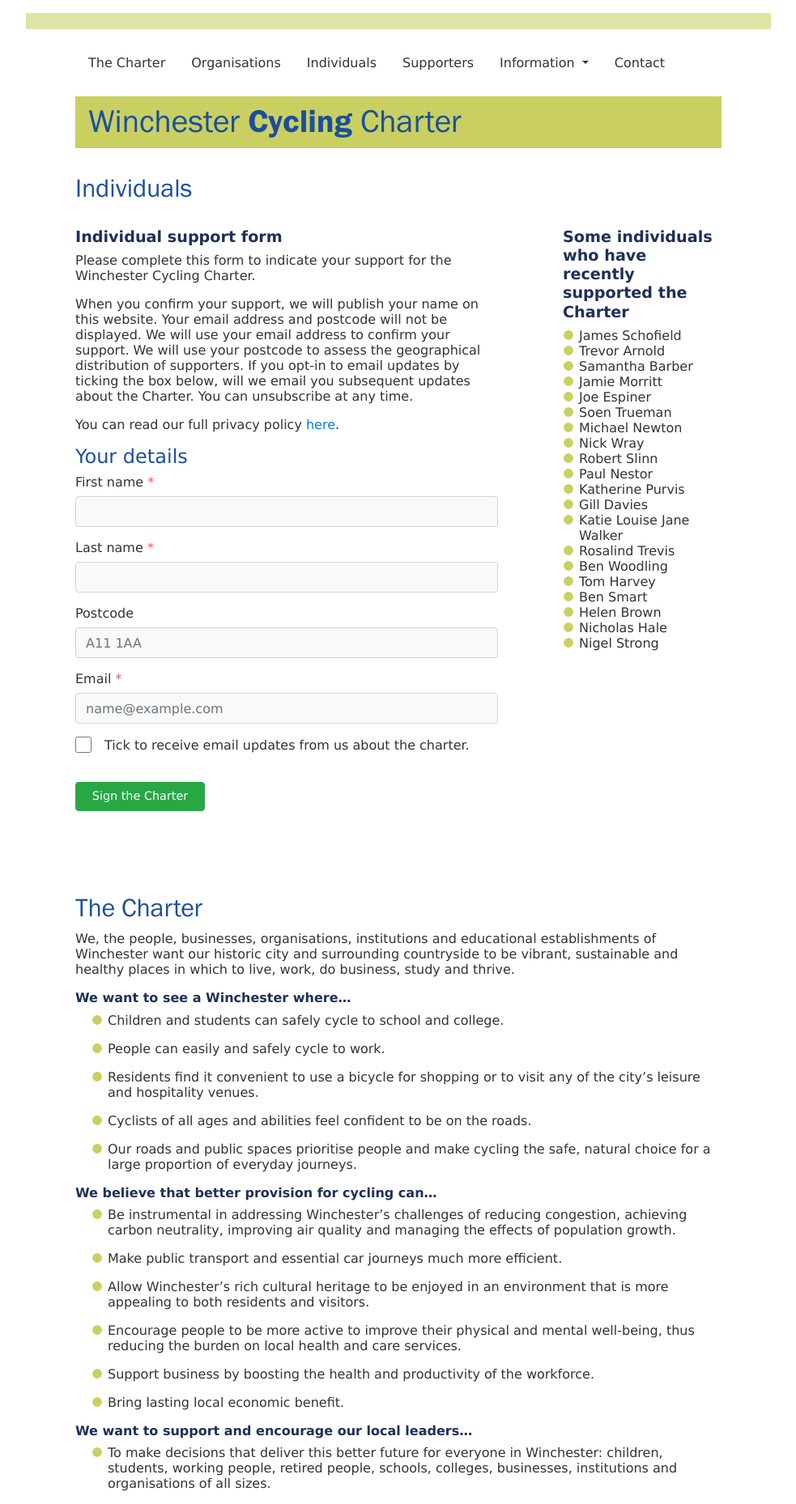
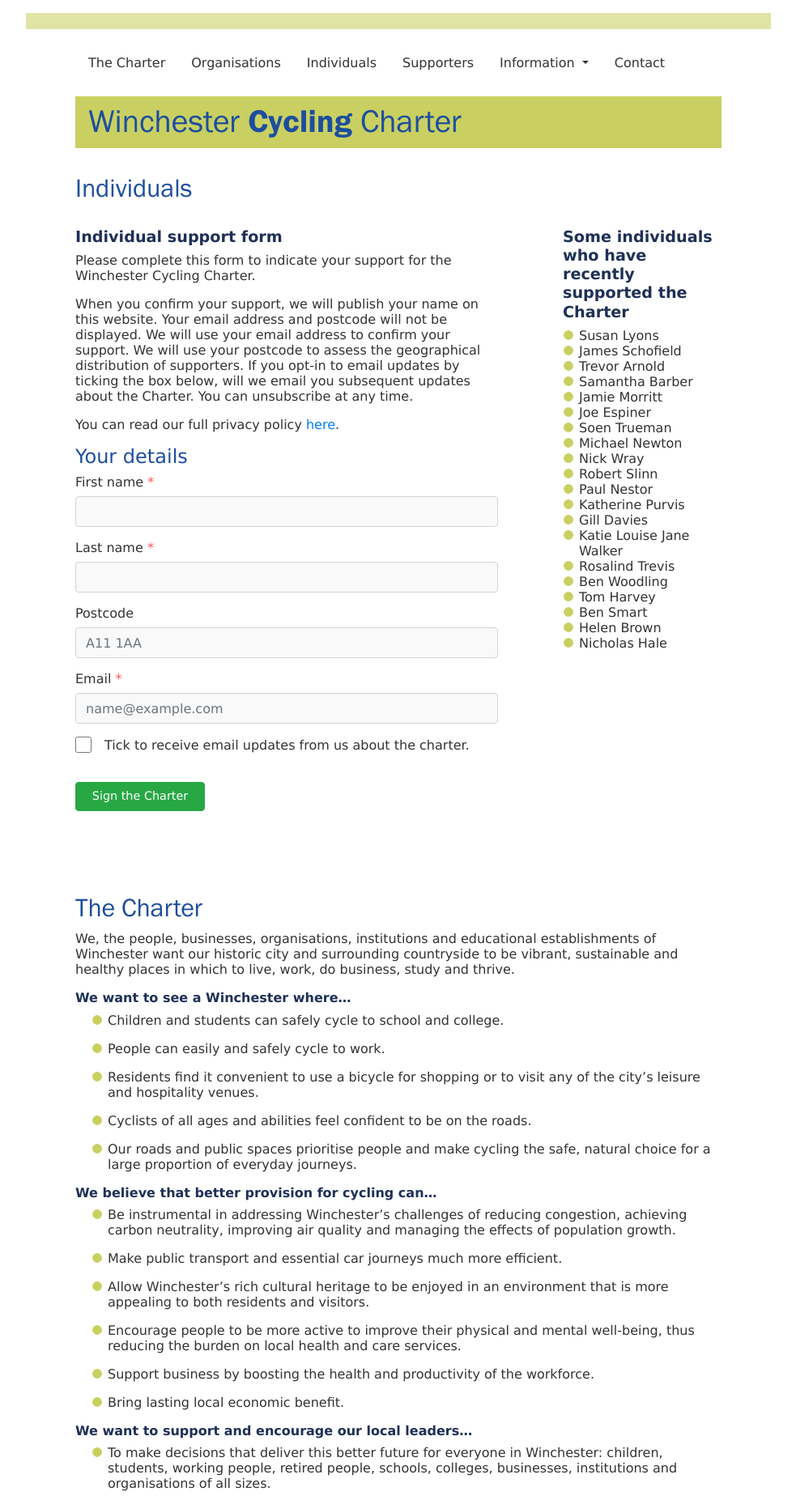
Before and after one commit to winchestercyclingcharter/winchestercyclingcharter.github.io, a Jekyll site: the page built from ind-page.md, in a window 1280 px wide. Shown: the whole page at 81% size, without its empty margins (148-1131 px from the left). Built offline with Jekyll 4.4.1, drawn with Linux system fonts in a browser that asks for light colours; nearby versions of some CDN libraries.

Commit message:
Update people.yml

```diff
--- a/_data/people.yml
+++ b/_data/people.yml
@@ -865,3 +865,4 @@ people:
 - { lastname: Morritt , firstname: Jamie , dt: 20240618-082052-138576 }
 - { lastname: Arnold, firstname: Trevor, dt: 20240618-093245-715778 }
 - { lastname: Schofield, firstname: James, dt: 20240807-071305-066569 }
+- { lastname: Lyons, firstname: Susan, dt: 20240822-060505-380788 }
```
